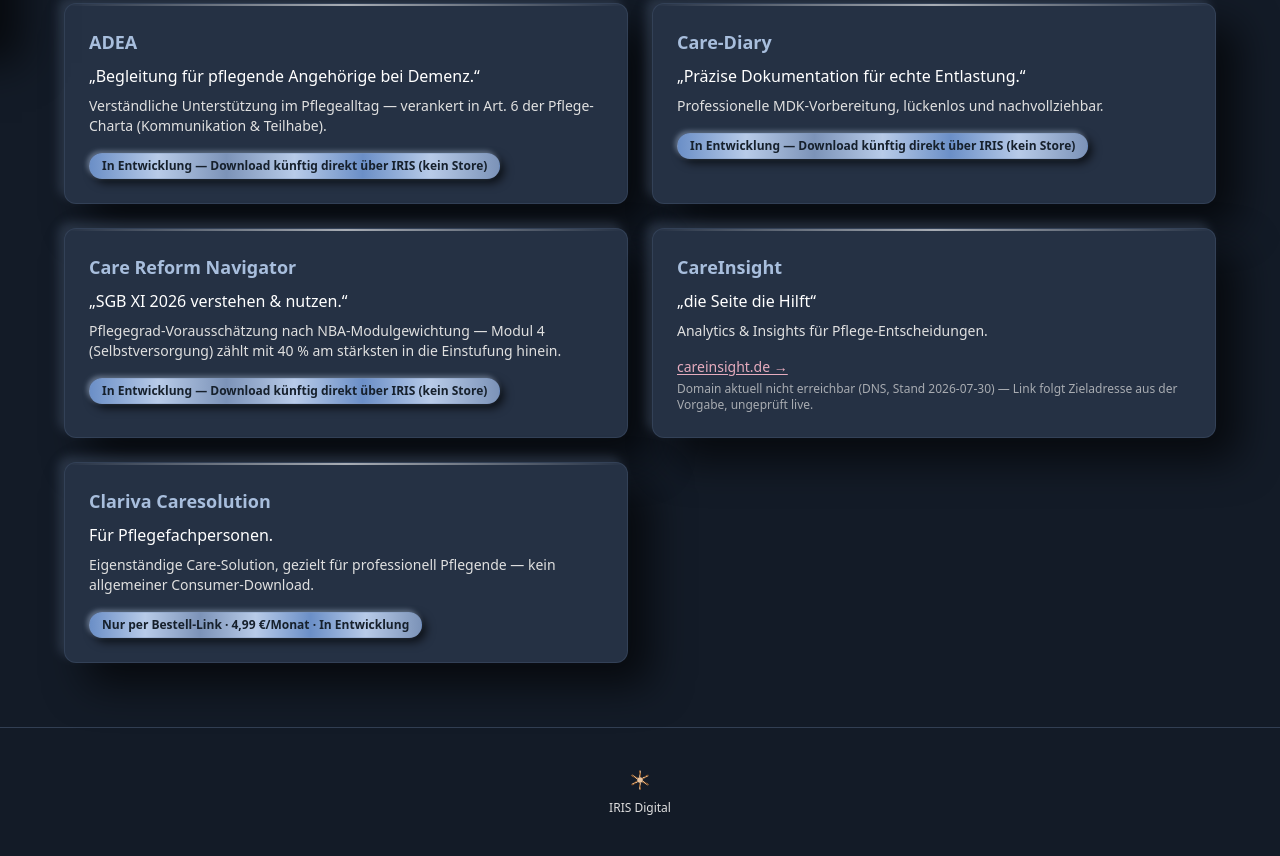
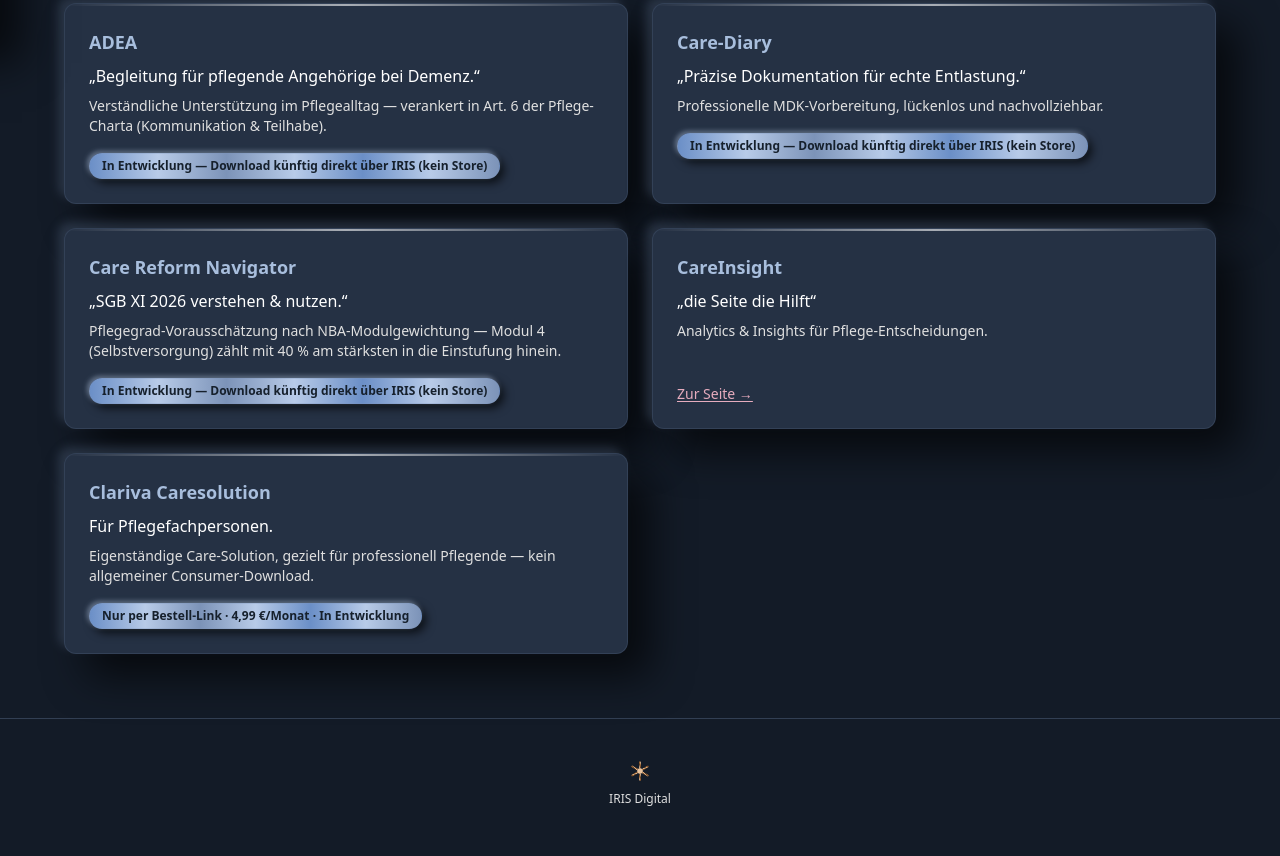
Before and after one commit to Renekrieg1401/iris-digital-web, a website: page index.html in a window 1280 px wide. Shown: the part 737-1593 px from the top of the page. Drawn offline with nearby package versions, Linux system fonts and the light colour scheme; no server answers.

Commit message:
CareInsight-Link auf echte, live erreichbare Seite umgestellt

```diff
--- a/index.html
+++ b/index.html
@@ -316,8 +316,7 @@
         <h3 class="text-lg font-semibold text-mint mb-2">CareInsight</h3>
         <p class="font-medium mb-2">„die Seite die Hilft“</p>
         <p class="text-[#E0E0E0] text-sm mb-4">Analytics &amp; Insights für Pflege-Entscheidungen.</p>
-        <a href="https://careinsight.de" target="_blank" rel="noopener noreferrer" class="mt-auto text-[#E6ACBE] text-sm underline underline-offset-2">careinsight.de →</a>
-        <span class="text-xs text-[#E0E0E0]/70 mt-1">Domain aktuell nicht erreichbar (DNS, Stand 2026-07-30) — Link folgt Zieladresse aus der Vorgabe, ungeprüft live.</span>
+        <a href="https://renekrieg1401.github.io/careinsight-web/" target="_blank" rel="noopener noreferrer" class="mt-auto text-[#E6ACBE] text-sm underline underline-offset-2">Zur Seite →</a>
       </article>
 
       <article class="bg-surface rounded-xl p-6 border lw-card">
```
